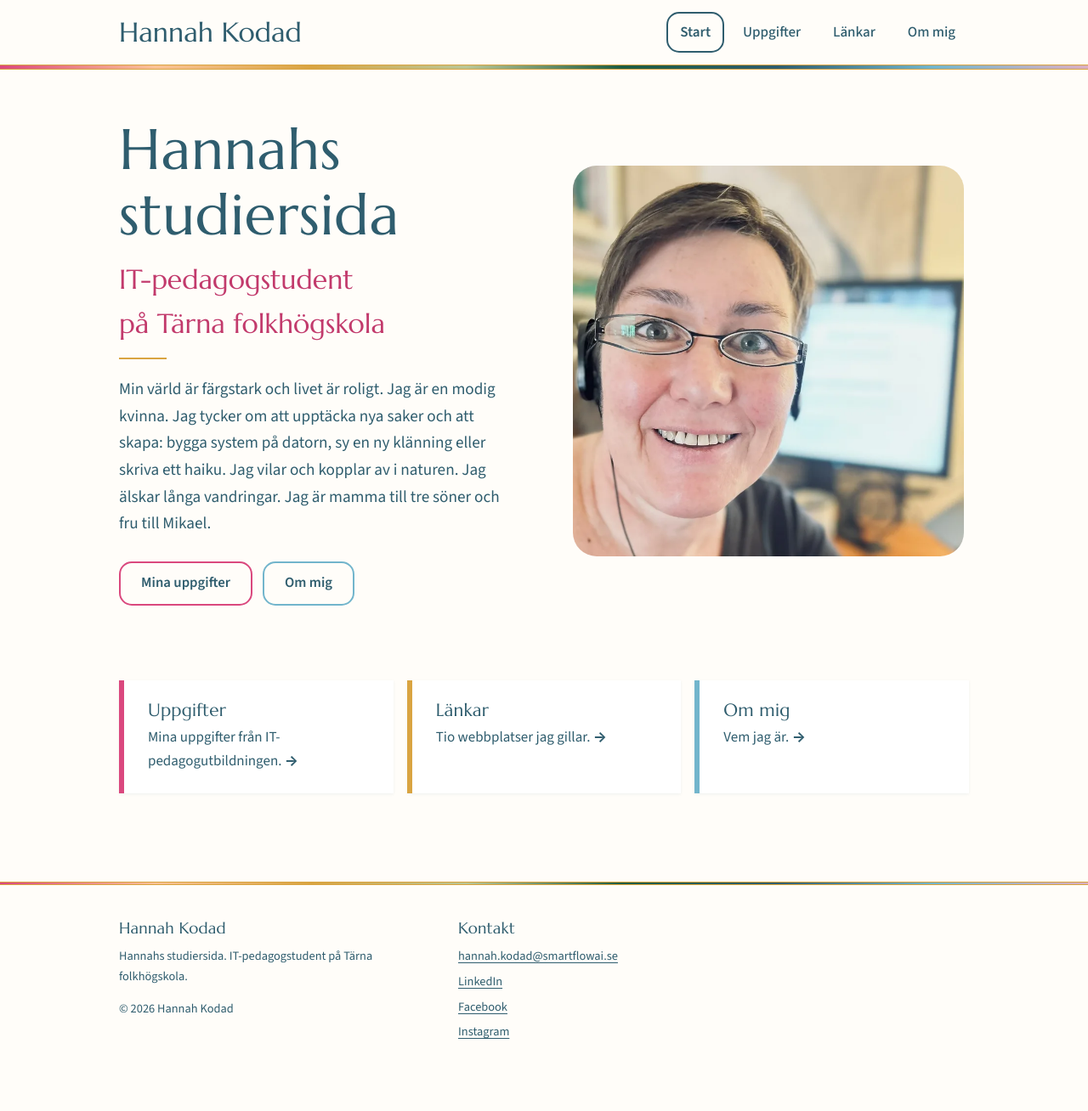
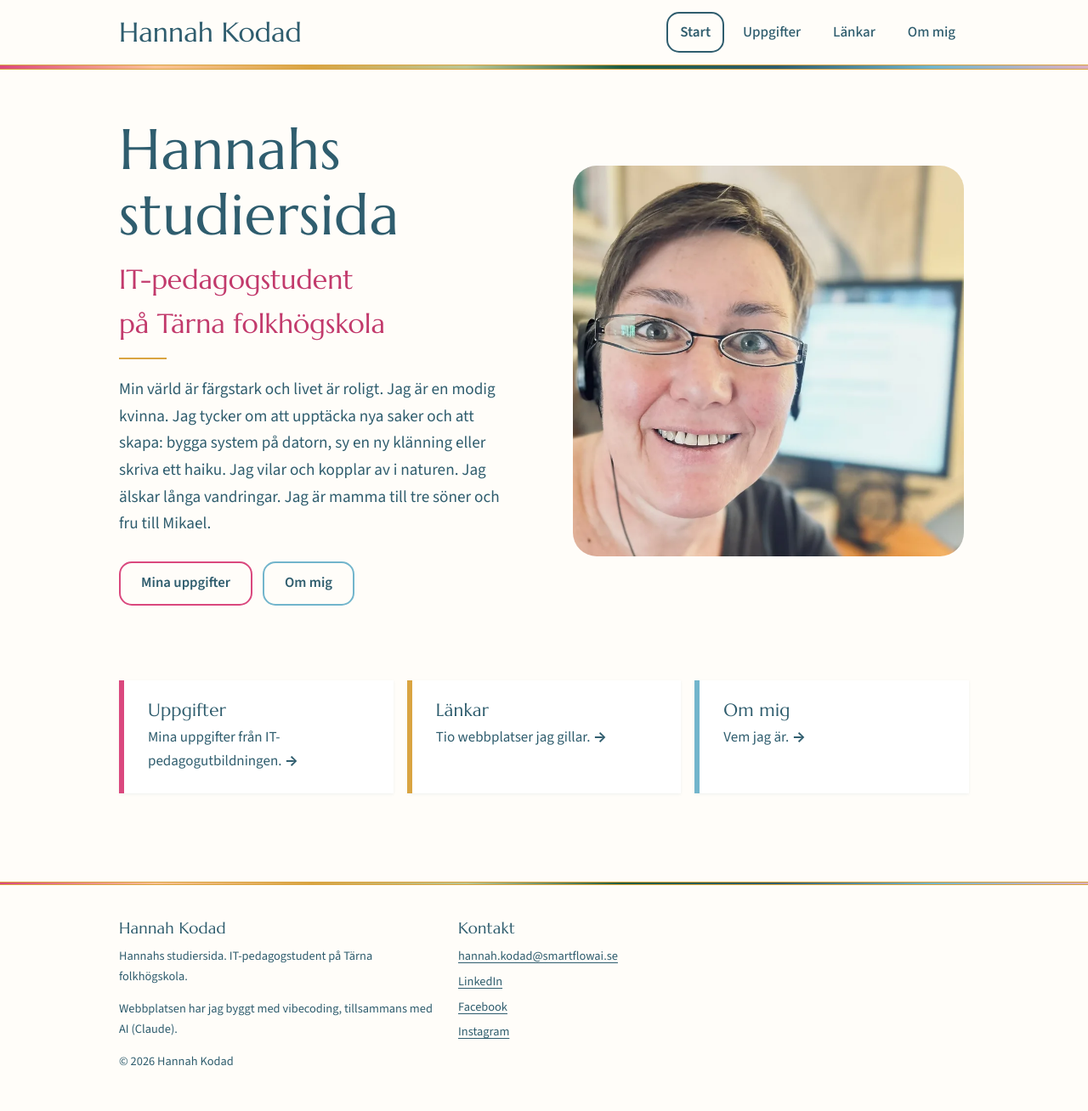
Before and after one commit to HannahKodad/it-pedagogy, a Jekyll site: the page built from index.html, in a window 1280 px wide. Shown: the whole page at 85% size. Built offline with Jekyll 4.4.1, drawn with Linux system fonts in a browser that asks for light colours; before the commit the page ends 1265 px from its top, so only the background shows below that.

Commit message:
Footer: note that the site was built with vibecoding and AI
Co-Authored-By: Claude Opus 5.5 <noreply@anthropic.com>
Claude-Session: https://claude.ai/code/session_01US4uC96mcg9pnYNxCsLiKE

```diff
--- a/_includes/sidfot.html
+++ b/_includes/sidfot.html
@@ -3,6 +3,7 @@
     <div>
       <h2>Hannah Kodad</h2>
       <p class="liten">Hannahs studiersida. IT-pedagogstudent på Tärna folkhögskola.</p>
+      <p class="liten">Webbplatsen har jag byggt med vibecoding, tillsammans med AI (Claude).</p>
       <p class="liten">© {{ 'now' | date: "%Y" }} Hannah Kodad</p>
     </div>
     <div>
```
